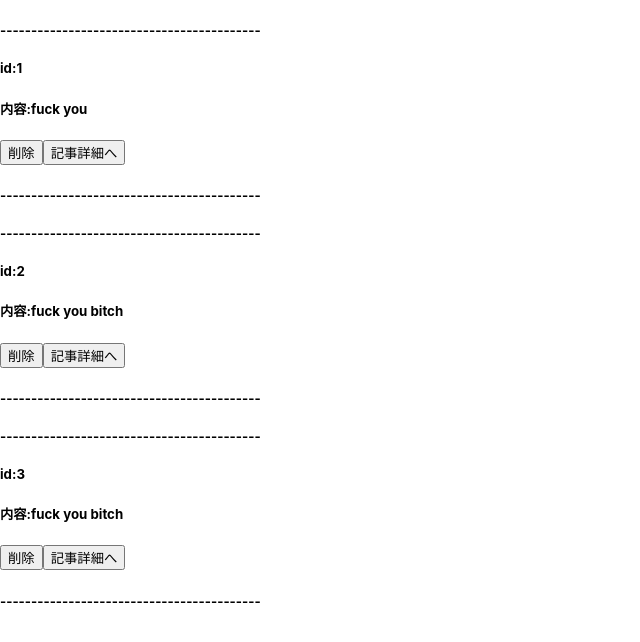
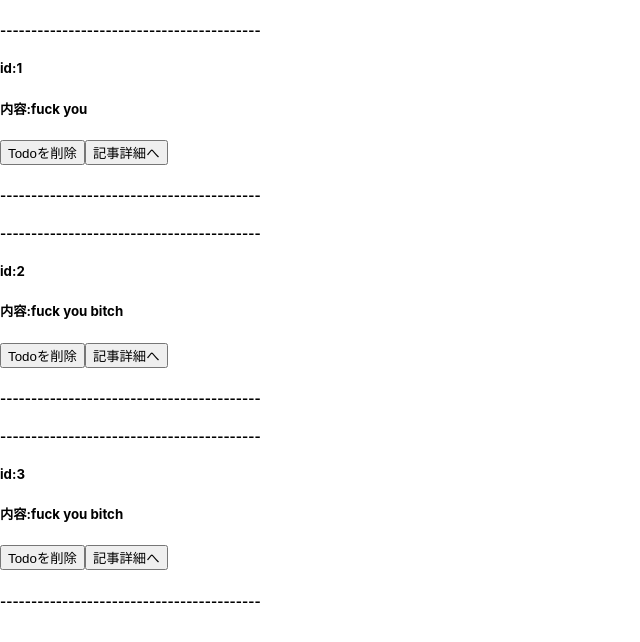
Before and after one commit to yuyaamano23/next_todo_api, a Next.js app: page / in a window 1280 px wide. Shown: the top 642 px of the page, without its empty margins (0-640 px from the left). Built offline with nearby package versions, Linux system fonts and the light colour scheme.

Commit message:
コメント編集

```diff
--- a/src/components/TodoEdit.tsx
+++ b/src/components/TodoEdit.tsx
@@ -47,7 +47,7 @@ const TodoEdit: React.FC<TodoItemProps> = ({ todo }) => {
   return (
     <>
       <p>----------------------------------------</p>
-      <h1>自由に編集しろ</h1>
+      <h1>Todoを自由に編集しろ</h1>
       <p>title:</p>
       <input
         type="text"
--- a/src/components/UIkit/TodoDeleteButton.tsx
+++ b/src/components/UIkit/TodoDeleteButton.tsx
@@ -20,7 +20,7 @@ const TodoDeleteButton: React.FC<TodoItemProps> = ({ todo }) => {
       },
     })
       .then(() => {
-        console.log('delete success')
+        console.log('todo delete success')
         // ページ更新させる
         Router.push('/todos')
       })
@@ -28,6 +28,6 @@ const TodoDeleteButton: React.FC<TodoItemProps> = ({ todo }) => {
         console.log(err)
       })
   }
-  return <button onClick={handleDelete}>削除</button>
+  return <button onClick={handleDelete}>Todoを削除</button>
 }
 export default TodoDeleteButton
```
